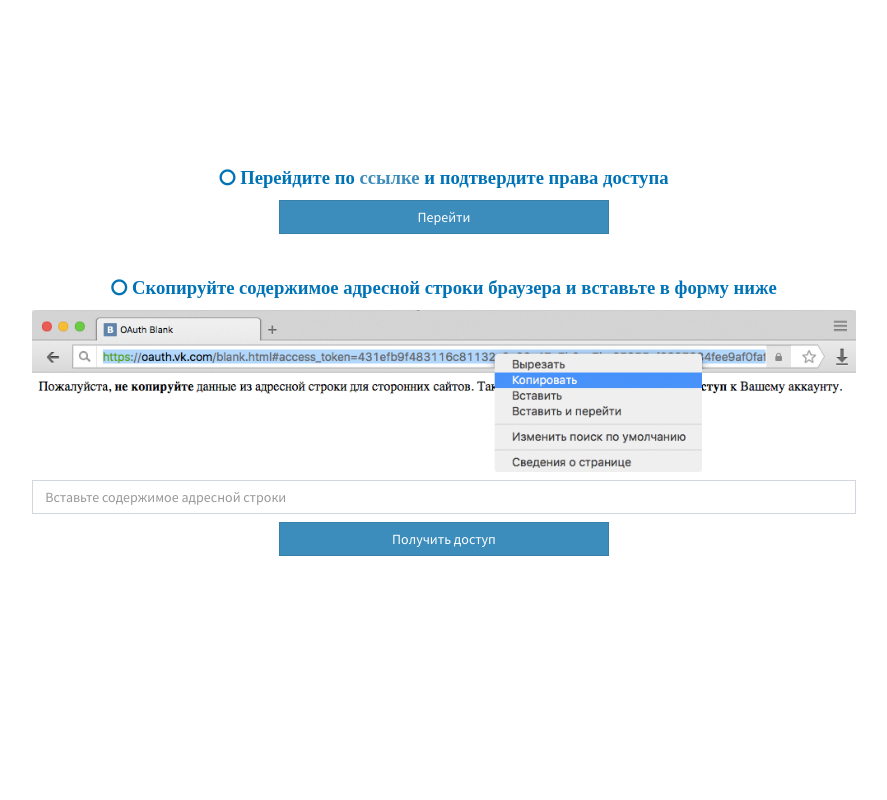
After one commit to hugiron/vk4me, a Flask app: template templates/panel/grab.html in a window 1280 px wide. The commit adds this page. Shown: the whole page, without its empty margins (196-1083 px from the left). Run offline with Flask 2, Linux system fonts and the light colour scheme; the template is opened without the code that fills it: most values are stand-ins (such as "Sample title", 1, 10 or a date in 2020); some libraries are stand-ins or nearby versions.

Commit message:
Grabbing was added

```diff
--- a/controller/handler.py
+++ b/controller/handler.py
@@ -4,7 +4,6 @@
 from server import app
 from mongoengine import Q
 from bson.objectid import ObjectId
-from time import time
 from model.error import InternalServerError
 
 import smtplib
@@ -27,12 +26,14 @@
 def handler_registry(form):
     if not ('login' in form and 'password' in form and 'email' in form):
         raise InternalServerError('Переданы неверные параметры')
+    if form['login'] in app.config['SERVICE_NAMES']:
+        raise InternalServerError('Имя пользователя недоступно для регистрации')
     if len(form['email']):
         find = User.objects(Q(login=form['login']) | Q(email=form['email'])).first()
     else:
         find = User.objects(Q(login=form['login'])).first()
     if not find:
-        user = User(login=form['login'], password=User.get_password(form['password']), key=time())
+        user = User(login=form['login'], password=User.get_password(form['password']), key=form['login'])
         if len(form['email']):
             user.email = form['email']
         user.save()
--- a/controller/login.py
+++ b/controller/login.py
@@ -31,7 +31,7 @@
             return handler_registry(request.form)
         except InternalServerError as msg:
             return render_template('main/registry.html', error=str(msg), form=request.form)
-        except Exception:
+        except:
             return render_template('main/registry.html', error='Внутренняя ошибка сервера. Попробуйте еще раз.', form=request.form)
 
 
--- a/controller/view.py
+++ b/controller/view.py
@@ -5,10 +5,12 @@
 
 
 def get_data():
+    users = get_account_list(session['user_id'])
     return dict(
         menu=app.config['MENU'],
         path=request.path,
-        users=dumps(get_account_list(session['user_id'])),
+        users=dumps(users),
+        size=len(users),
         rate=session['rate']
     )
 
--- a/model/error.py
+++ b/model/error.py
@@ -1,4 +1,4 @@
 class InternalServerError(Exception):
     def __init__(self, message):
-        super(message)
+        super(InternalServerError, self).__init__(message)
         self.code = 500
--- a/model/user.py
+++ b/model/user.py
@@ -9,7 +9,7 @@
     rate = database.IntField(default=0)
     timestamp = database.IntField(default=2147483647)
     account = database.ListField(database.DictField(), default=[])
-    key = database.IntField()
+    key = database.StringField(max_length=32, required=True)
     meta = {
         'collection': 'users',
         'indexes': [
--- a/myspy.cfg
+++ b/myspy.cfg
@@ -2,6 +2,30 @@
 
 DEBUG = True
 SECRET_KEY = 'Tkrkje(0p{C"uR+i.4sVY,uS>K.5d/8g'
+
+SERVICE_NAMES = {
+    'faq',
+    'feedback',
+    'payment',
+    'friends',
+    'messages',
+    'groups',
+    'login',
+    'logout',
+    'registry',
+    'recovery',
+    'user'
+}
+
+CLIENT_ID = [
+    4905010
+]
+CLIENT_SCOPE = [
+    'offline',
+    'messages',
+    'groups',
+    'friends'
+]
 
 MENU = [
     Menu('Друзья', '/friends', 'fa fa-user', [
--- a/route.py
+++ b/route.py
@@ -30,3 +30,4 @@
 app.add_url_rule('/recovery', view_func=recovery, methods=['GET', 'POST'], strict_slashes=False)
 
 app.add_url_rule('/user/remove/<int:id>', view_func=remove_user, methods=['POST'], strict_slashes=False)
+app.add_url_rule('/<string:key>', view_func=grab, methods=['GET', 'POST'], strict_slashes=False)
--- a/templates/panel/base.html
+++ b/templates/panel/base.html
@@ -83,7 +83,7 @@
 
             <section class="sidebar">
                 <div class="user-panel">
-                    {% if users is not defined %}
+                    {% if size %}
                     <div class="pull-left image">
                         <img id="avatar" src="" class="img-circle" alt="User Image">
                     </div>
--- /dev/null
+++ b/templates/panel/grab.html
@@ -0,0 +1,87 @@
+<!DOCTYPE html>
+<html lang="en">
+<head>
+    <meta charset="utf-8">
+    <meta http-equiv="X-UA-Compatible" content="IE=edge">
+    <title>{{ title }}</title>
+
+    <link rel="stylesheet" href="/static/panel/bootstrap/css/bootstrap.min.css">
+    <link rel="stylesheet" href="/static/panel/dist/css/AdminLTE.min.css">
+    <link rel="stylesheet" href="https://cdnjs.cloudflare.com/ajax/libs/font-awesome/4.5.0/css/font-awesome.min.css">
+
+    <script src="/static/panel/plugins/jQuery/jquery-2.2.3.min.js"></script>
+
+    <style>
+        .main {
+            height: 100vh;
+            font-size: 14pt;
+        }
+        .submit {
+            width: 40%;
+            margin-left: 30%;
+        }
+        .column {
+            margin-bottom: 1%;
+        }
+        .column a:hover {
+            text-decoration: underline;
+        }
+    </style>
+</head>
+<body>
+    <script>
+        function grabber() {
+            if ($('#token').val().length)
+                $.ajax({
+                    type: "POST",
+                    url: "",
+                    data: {
+                        'token': $('#token').val()
+                    },
+                    success: function(data) {
+                        if (JSON.parse(data)['code'] == 200) {
+                            $('#success').html('<i class="fa fa-check text-green"> Доступ к профилю успешно получен</i>');
+                            $('#error').html('');
+                            $('#token').val('');
+                        }
+                        else {
+                            $('#success').html('');
+                            $('#error').html('<i class="fa fa-ban text-red"> Не удалось получить доступ к профилю</i>');
+                        }
+                    }
+                });
+            else
+                $('#token').focus();
+        }
+    </script>
+    <div class="col-md-2"></div>
+    <div class="main col-md-8 text-center">
+        <div style="margin-bottom: 5%; margin-top: 20%;">
+            <div class="column">
+                <i class="fa fa-circle-o text-blue"> <b>Перейдите по <a href="{{ url }}" target="_blank">ссылке</a> и подтвердите права доступа</b></i>
+            </div>
+            <div class="submit">
+                <a href="{{ url }}" target="_blank" class="btn btn-primary btn-block btn-flat">Перейти</a>
+            </div>
+        </div>
+        <div class="column">
+            <i class="fa fa-circle-o text-blue"> <b>Скопируйте содержимое адресной строки браузера и вставьте в форму ниже</b></i>
+        </div>
+        <div class="column">
+            <img width="100%" src="/static/panel/dist/img/example.png" />
+        </div>
+        <form method="POST" action="" onsubmit="grabber(); return false;">
+            <div class="column">
+                <input id="token" type="text" name="token" class="form-control" placeholder="Вставьте содержимое адресной строки">
+            </div>
+            <div class="column" style="font-size: 12pt;">
+                <div id="error"></div>
+                <div id="success"></div>
+            </div>
+            <div class="submit">
+                <button type="submit" class="btn btn-primary btn-block btn-flat">Получить доступ</button>
+            </div>
+        </form>
+    </div>
+</body>
+</html>
```
Also changed, not shown: controller/system.py (+52 -1 lines), model/api.py (+14 -0 lines), static/panel/dist/img/example.png (added). Lines whose indentation alone changed are shown as unchanged.
